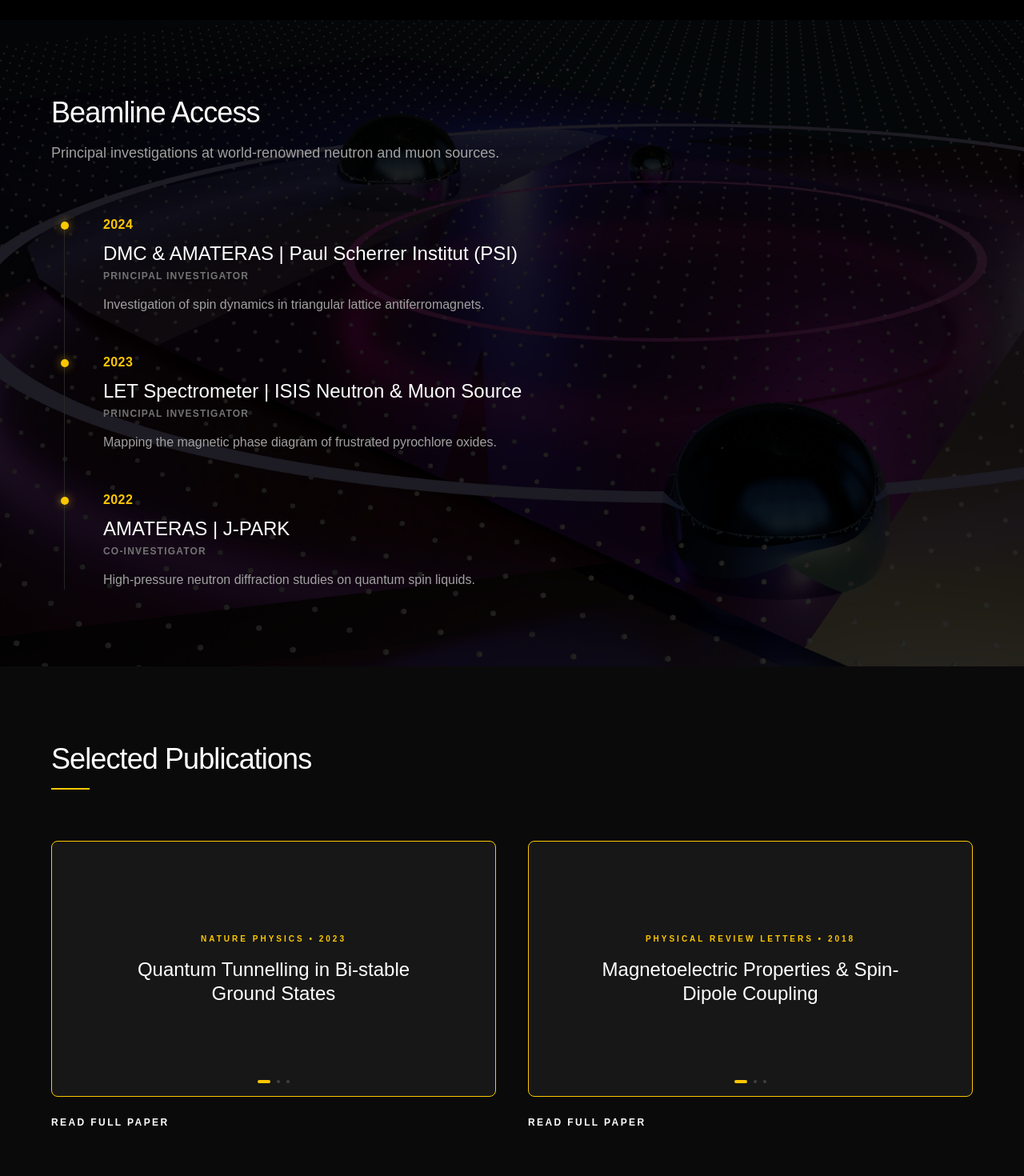
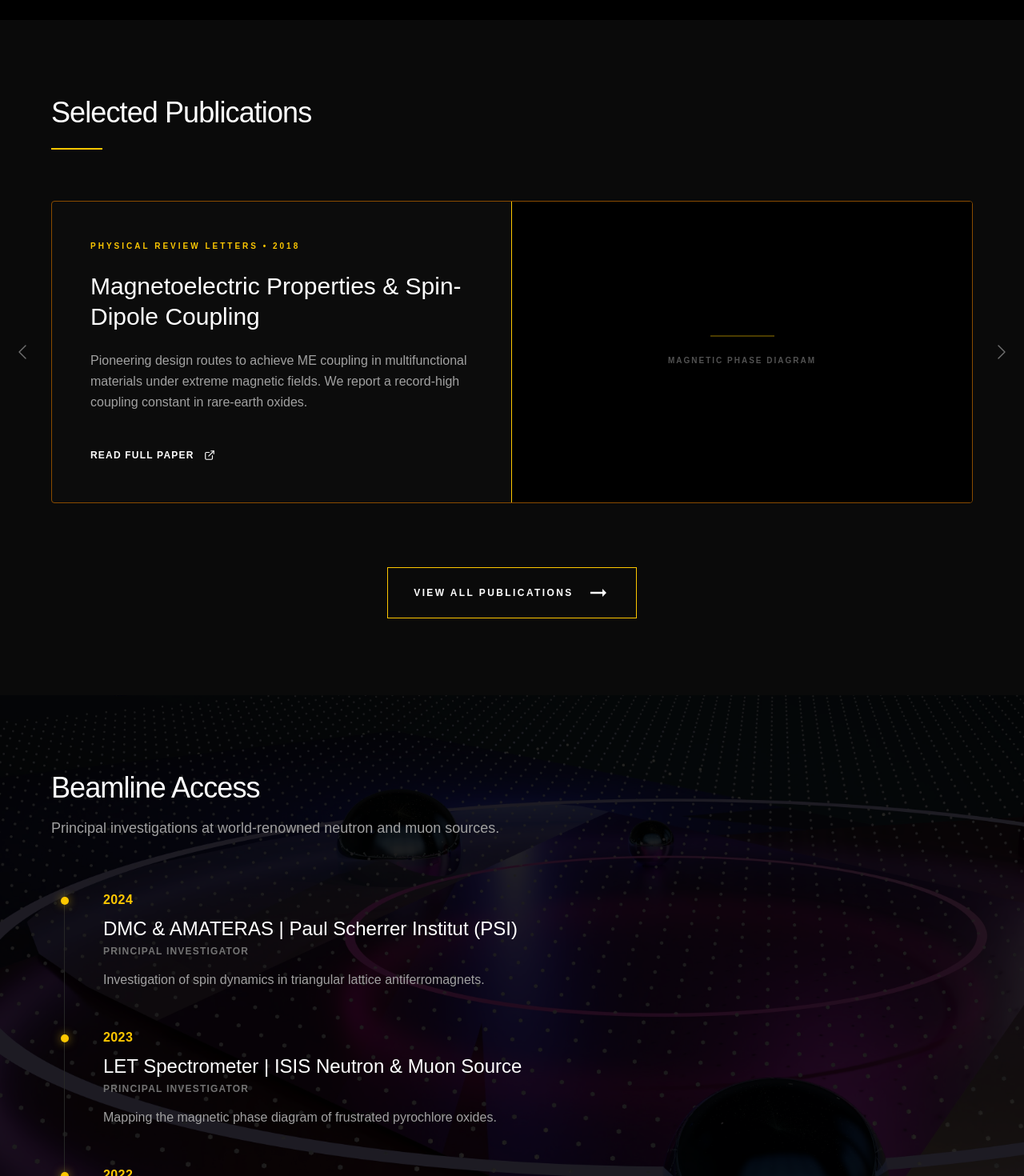
Before and after one commit to Dpsh613/Academic_Portfolio, a React (Vite) app: page / in a window 1280 px wide. Shown: the part 1300-2770 px from the top of the page at 80% size. Built offline with nearby package versions, Linux system fonts and the light colour scheme.

Commit message:
fixed publication section

```diff
--- a/src/App.jsx
+++ b/src/App.jsx
@@ -1,8 +1,8 @@
 import Header from "./components/Header.jsx";
 import HeroSection from "./components/HeroSection.jsx";
 import Research from "./components/Research.jsx";
+import Publications from "./components/Publications.jsx";
 import Beamline from "./components/Beamline.jsx";
-import Publications from "./components/Publications.jsx";
 import Talks from "./components/Talks.jsx";
 import Awards from "./components/Awards.jsx";
 import Gallery from "./components/Gallery.jsx";
@@ -15,8 +15,8 @@ export default function Portfolio() {
       <main>
         <HeroSection />
         <Research />
+        <Publications />
         <Beamline />
-        <Publications />
         <Talks />
         <Awards />
         <Gallery />
--- a/src/components/Awards.jsx
+++ b/src/components/Awards.jsx
@@ -4,7 +4,7 @@ import staggerContainer from "../animation/staggerContainer";
 
 const Awards = () => {
   return (
-    <section id="awards" className="py-24 px-8 md:px-16 bg-black">
+    <section id="awards" className="py-24 px-8 md:px-16 bg-neutral-950">
       <motion.div
         initial="hidden"
         whileInView="visible"
--- a/src/components/Gallery.jsx
+++ b/src/components/Gallery.jsx
@@ -27,10 +27,7 @@ const Gallery = () => {
   ];
 
   return (
-    <section
-      id="gallery"
-      className="py-24 px-8 md:px-16 bg-neutral-950 relative"
-    >
+    <section id="gallery" className="py-24 px-8 md:px-16 bg-black relative">
       <motion.div
         initial="hidden"
         whileInView="visible"
--- a/src/components/Header.jsx
+++ b/src/components/Header.jsx
@@ -3,11 +3,11 @@ import { useEffect, useState, useRef } from "react";
 const sections = [
   "home",
   "research",
+  "publications",
   "beamline",
-  "publications",
-  "collaborators",
   "talks",
   "awards",
+  "collaborators",
   "gallery",
 ];
 
--- a/src/components/Publications.jsx
+++ b/src/components/Publications.jsx
@@ -1,261 +1,144 @@
-// import { motion } from "framer-motion";
-// import fadeUpVariant from "../animation/fadeUpVariant";
-
-// const Publications = () => {
-//   return (
-//     <section id="publications" className="py-24 px-8 md:px-16 bg-neutral-950">
-//       <motion.div
-//         initial="hidden"
-//         whileInView="visible"
-//         viewport={{ once: true, margin: "-100px" }}
-//         variants={fadeUpVariant}
-//         className="mb-20"
-//       >
-//         <h3 className="font-heading text-4xl font-medium tracking-tight text-white">
-//           Selected Publications
-//         </h3>
-//         <div className="w-16 h-0.5 bg-yellow-400 mt-6"></div>
-//       </motion.div>
-
-//       <div className="flex flex-col gap-20">
-//         {[
-//           {
-//             tag: "Nature Physics • 2023",
-//             title: "Quantum Tunnelling in Bi-stable Ground States",
-//             desc: "Experimental evidence utilizing ND and INS techniques to observe spin-relaxation paradigms in novel lattice structures.",
-//           },
-//           {
-//             tag: "Physical Review Letters • 2018",
-//             title: "Magnetoelectric Properties & Spin-Dipole Coupling",
-//             desc: "Pioneering design routes to achieve ME coupling in multifunctional materials under extreme magnetic fields.",
-//           },
-//         ].map((pub, idx) => (
-//           <motion.div
-//             key={idx}
-//             initial="hidden"
-//             whileInView="visible"
-//             viewport={{ once: true, margin: "-100px" }}
-//             variants={fadeUpVariant}
-//             className="grid md:grid-cols-2 gap-10 md:gap-16 items-center border-b border-neutral-800 pb-20 last:border-0 last:pb-0"
-//           >
-//             <div>
-//               <span className="block text-sm font-bold uppercase tracking-widest text-yellow-400 mb-4">
-//                 {pub.tag}
-//               </span>
-//               <h4 className="font-heading text-3xl font-medium text-white mb-6">
-//                 {pub.title}
-//               </h4>
-//               <p className="text-neutral-400 leading-relaxed font-light mb-8">
-//                 {pub.desc}
-//               </p>
-//               <a
-//                 href="#"
-//                 className="inline-flex items-center gap-2 text-sm font-bold uppercase tracking-widest text-white hover:text-yellow-400 transition-colors group"
-//               >
-//                 Read Paper
-//               </a>
-//             </div>
-//             <div className="h-[300px] bg-black border border-neutral-800 rounded-sm flex items-center justify-center relative overflow-hidden group">
-//               {/* Placeholder for graphs */}
-//               <div className="absolute inset-0 bg-[radial-gradient(ellipse_at_center,_var(--tw-gradient-stops))] from-neutral-800 to-black opacity-40 group-hover:opacity-100 transition-opacity"></div>
-//               <span className="text-neutral-600 font-heading text-sm font-bold uppercase tracking-widest z-10">
-//                 Figure / Graph Data
-//               </span>
-//             </div>
-//           </motion.div>
-//         ))}
-//       </div>
-//     </section>
-//   );
-// };
-
-// export default Publications;
 import React, { useState, useEffect } from "react";
 import { motion, AnimatePresence } from "framer-motion";
-import {
-  MdKeyboardDoubleArrowLeft,
-  MdKeyboardDoubleArrowRight,
-} from "react-icons/md";
-// Install lucide-react or use SVGs
+import { ChevronLeft, ChevronRight, ExternalLink } from "lucide-react"; // Optional: npm i lucide-react
+import { MdOutlineArrowRightAlt } from "react-icons/md";
 import fadeUpVariant from "../animation/fadeUpVariant";
-import staggerContainer from "../animation/staggerContainer";
-
-const PublicationCard = ({ pub }) => {
-  const [currentSlide, setCurrentSlide] = useState(0);
-
-  // Auto-play logic: changes slide every 4 seconds
-  useEffect(() => {
-    const timer = setInterval(() => {
-      setCurrentSlide((prev) => (prev === 2 ? 0 : prev + 1));
-    }, 7000);
-    return () => clearInterval(timer);
-  }, []);
-
-  const nextSlide = (e) => {
-    e.preventDefault();
-    setCurrentSlide((prev) => (prev === 2 ? 0 : prev + 1));
-  };
-
-  const prevSlide = (e) => {
-    e.preventDefault();
-    setCurrentSlide((prev) => (prev === 0 ? 2 : prev - 1));
-  };
-
-  return (
-    <motion.div variants={fadeUpVariant} className="flex flex-col">
-      {/* The Sliding Card */}
-      <div className="relative py-24 px-8 md:px-16 group h-[320px] w-full bg-neutral-900 border border-yellow-400 rounded-lg overflow-hidden flex flex-col justify-center transition-all duration-300 hover:border-yellow-600">
-        {/* Navigation Arrows (Unsplash Style) */}
-        <button
-          onClick={prevSlide}
-          className="absolute left-2 z-20 p-2 rounded-full bg-black/50 text-white opacity-0 group-hover:opacity-100 transition-opacity hover:bg-black"
-        >
-          <MdKeyboardDoubleArrowLeft size={20} />
-        </button>
-        <button
-          onClick={nextSlide}
-          className="absolute right-2 z-20 p-2 rounded-full bg-black/50 text-white opacity-0 group-hover:opacity-100 transition-opacity hover:bg-black"
-        >
-          <MdKeyboardDoubleArrowRight size={20} />
-        </button>
-
-        {/* Content Slides */}
-        <div className="relative h-full w-full flex items-center justify-center overflow-hidden">
-          <AnimatePresence mode="wait">
-            {currentSlide === 0 && (
-              <motion.div
-                key="slide1"
-                initial={{ x: 20, opacity: 0 }}
-                animate={{ x: 0, opacity: 1 }}
-                exit={{ x: -20, opacity: 0 }}
-                className="text-center"
-              >
-                <span className="block text-[10px] font-bold uppercase tracking-[0.3em] text-yellow-400 mb-4">
-                  {pub.tag}
-                </span>
-                <h4 className="font-heading text-2xl font-medium text-white leading-tight">
-                  {pub.title}
-                </h4>
-              </motion.div>
-            )}
-
-            {currentSlide === 1 && (
-              <motion.div
-                key="slide2"
-                initial={{ x: 20, opacity: 0 }}
-                animate={{ x: 0, opacity: 1 }}
-                exit={{ x: -20, opacity: 0 }}
-                className="px-4"
-              >
-                <p className="text-neutral-400 text-center leading-relaxed text-sm italic">
-                  "{pub.desc}"
-                </p>
-              </motion.div>
-            )}
-
-            {currentSlide === 2 && (
-              <motion.div
-                key="slide3"
-                initial={{ x: 20, opacity: 0 }}
-                animate={{ x: 0, opacity: 1 }}
-                exit={{ x: -20, opacity: 0 }}
-                className="w-full h-full flex flex-col items-center justify-center"
-              >
-                <div className="w-full h-32 bg-neutral-800 rounded flex items-center justify-center border border-dashed border-neutral-700">
-                  <span className="text-[10px] text-neutral-500 uppercase tracking-widest">
-                    [ {pub.visualLabel} ]
-                  </span>
-                </div>
-                <p className="mt-4 text-[10px] text-neutral-500 uppercase tracking-tighter">
-                  Reference Visualization 01-A
-                </p>
-              </motion.div>
-            )}
-          </AnimatePresence>
-        </div>
-
-        {/* Slide Indicators (Dots) */}
-        <div className="absolute bottom-4 left-1/2 -translate-x-1/2 flex gap-2">
-          {[0, 1, 2].map((i) => (
-            <div
-              key={i}
-              className={`h-1 transition-all duration-300 rounded-full ${currentSlide === i ? "w-4 bg-yellow-400" : "w-1 bg-neutral-700"}`}
-            />
-          ))}
-        </div>
-      </div>
-
-      {/* Button Under the Card */}
-      <div className="mt-6 flex justify-start">
-        <a
-          href={pub.link}
-          className="inline-flex items-center gap-2 text-xs font-bold uppercase tracking-[0.2em] text-white hover:text-yellow-400 transition-colors group"
-        >
-          Read Full Paper
-          <span className="w-0 h-[1px] bg-yellow-400 transition-all duration-300 group-hover:w-8"></span>
-        </a>
-      </div>
-    </motion.div>
-  );
-};
 
 const Publications = () => {
-  const data = [
+  const [currentIndex, setCurrentIndex] = useState(0);
+
+  const pubData = [
     {
       tag: "Nature Physics • 2023",
       title: "Quantum Tunnelling in Bi-stable Ground States",
-      desc: "Experimental evidence utilizing ND and INS techniques to observe spin-relaxation paradigms in novel lattice structures.",
-      visualLabel: "Spin-Lattice Graph",
-      link: "#",
+      desc: "Experimental evidence utilizing ND and INS techniques to observe spin-relaxation paradigms in novel lattice structures. This study provides a new framework for understanding quantum fluctuations in frustrated magnets.",
+      imgLabel: "Excitation Spectrum Analysis",
     },
     {
       tag: "Physical Review Letters • 2018",
       title: "Magnetoelectric Properties & Spin-Dipole Coupling",
-      desc: "Pioneering design routes to achieve ME coupling in multifunctional materials under extreme magnetic fields.",
-      visualLabel: "ME Coupling Diagram",
-      link: "#",
+      desc: "Pioneering design routes to achieve ME coupling in multifunctional materials under extreme magnetic fields. We report a record-high coupling constant in rare-earth oxides.",
+      imgLabel: "Magnetic Phase Diagram",
     },
     {
       tag: "Advanced Materials • 2021",
       title: "Synthetic Antiferromagnets in Thin Films",
-      desc: "Exploring the thermal stability of synthetic AFMs for next-generation MRAM applications.",
-      visualLabel: "Thin Film Layering",
-      link: "#",
-    },
-    {
-      tag: "Journal of Applied Physics • 2020",
-      title: "Rare-Earth Oxides Synthesis",
-      desc: "Methodology for synthesizing high-purity rare-earth crystals under 15GPa pressure.",
-      visualLabel: "Crystal Structure",
-      link: "#",
+      desc: "Exploring the thermal stability of synthetic AFMs for next-generation MRAM applications. Our results demonstrate enhanced stability up to 400K.",
+      imgLabel: "Crystal Lattice Render",
     },
   ];
 
+  // Auto-slide logic
+  useEffect(() => {
+    const timer = setInterval(() => {
+      nextSlide();
+    }, 5000); // Changes every 5 seconds
+    return () => clearInterval(timer);
+  }, [currentIndex]);
+
+  const nextSlide = () => {
+    setCurrentIndex((prev) => (prev === pubData.length - 1 ? 0 : prev + 1));
+  };
+
+  const prevSlide = () => {
+    setCurrentIndex((prev) => (prev === 0 ? pubData.length - 1 : prev - 1));
+  };
+
   return (
     <section id="publications" className="py-24 px-8 md:px-16 bg-neutral-950">
+      {/* Section Header - Styled like your Research section */}
       <motion.div
         initial="hidden"
         whileInView="visible"
-        viewport={{ once: true }}
+        viewport={{ once: true, margin: "-100px" }}
         variants={fadeUpVariant}
         className="mb-16"
       >
         <h3 className="font-heading text-4xl font-medium tracking-tight text-white">
           Selected Publications
         </h3>
-        <div className="w-12 h-0.5 bg-yellow-400 mt-4"></div>
+        <div className="w-16 h-0.5 bg-yellow-400 mt-6"></div>
       </motion.div>
 
+      {/* Slider Container */}
+      <div className="relative group max-w-6xl mx-auto">
+        <AnimatePresence mode="wait">
+          <motion.div
+            key={currentIndex}
+            initial={{ opacity: 0, x: 20 }}
+            animate={{ opacity: 1, x: 0 }}
+            exit={{ opacity: 0, x: -20 }}
+            transition={{ duration: 0.5, ease: "easeInOut" }}
+            className="grid grid-cols-1 md:grid-cols-2 gap-0 border border-yellow-800 bg-neutral-900/20 rounded-sm overflow-hidden"
+          >
+            {/* Left Side: Content */}
+            <div className="p-8 md:p-12 flex flex-col justify-center border-b md:border-b-0 md:border-r border-yellow-400">
+              <span className="block text-[10px] font-bold uppercase tracking-[0.3em] text-yellow-400 mb-6">
+                {pubData[currentIndex].tag}
+              </span>
+              <h4 className="font-heading text-3xl font-medium text-white mb-6 leading-tight">
+                {pubData[currentIndex].title}
+              </h4>
+              <p className="text-neutral-400 font-light leading-relaxed mb-10">
+                {pubData[currentIndex].desc}
+              </p>
+
+              <div>
+                <a
+                  href="#"
+                  className="inline-flex items-center gap-3 text-xs font-bold uppercase tracking-widest text-white hover:text-yellow-400 transition-colors group/link"
+                >
+                  Read Full Paper
+                  <ExternalLink
+                    size={14}
+                    className="group-hover/link:translate-x-1 group-hover/link:-translate-y-1 transition-transform"
+                  />
+                </a>
+              </div>
+            </div>
+
+            {/* Right Side: Visual/Graph */}
+            <div className="bg-black relative min-h-[300px] flex items-center justify-center overflow-hidden">
+              {/* Subtle Grid Background */}
+              <div className="absolute inset-0 opacity-10 bg-[linear-gradient(to_right,#80808012_1px,transparent_1px),linear-gradient(to_bottom,#80808012_1px,transparent_1px)] bg-[size:30px_30px]"></div>
+
+              <div className="z-10 text-center">
+                <div className="w-20 h-0.5 bg-yellow-400/30 mx-auto mb-4"></div>
+                <span className="text-neutral-600 font-heading text-[10px] font-bold uppercase tracking-[0.2em]">
+                  {pubData[currentIndex].imgLabel}
+                </span>
+              </div>
+            </div>
+          </motion.div>
+        </AnimatePresence>
+
+        {/* Navigation Arrows */}
+        <button
+          onClick={prevSlide}
+          className="absolute left-[-20px] md:left-[-60px] top-1/2 -translate-y-1/2 p-2 text-neutral-500 hover:text-yellow-400 transition-colors"
+        >
+          <ChevronLeft size={32} strokeWidth={1} />
+        </button>
+        <button
+          onClick={nextSlide}
+          className="absolute right-[-20px] md:right-[-60px] top-1/2 -translate-y-1/2 p-2 text-neutral-500 hover:text-yellow-400 transition-colors"
+        >
+          <ChevronRight size={32} strokeWidth={1} />
+        </button>
+      </div>
+
+      {/* Section Footer: View All Button */}
       <motion.div
-        variants={staggerContainer}
         initial="hidden"
         whileInView="visible"
         viewport={{ once: true }}
-        className="grid grid-cols-1 md:grid-cols-2 gap-x-10 gap-y-16"
+        variants={fadeUpVariant}
+        className="mt-20 flex justify-center"
       >
-        {data.map((pub, idx) => (
-          <PublicationCard key={idx} pub={pub} />
-        ))}
+        <button className="px-8 py-4 border border-yellow-400 text-white text-xs font-bold uppercase tracking-[0.2em] hover:bg-yellow-400 hover:text-black transition-all duration-300 flex items-center gap-4">
+          View All Publications
+          <MdOutlineArrowRightAlt size={30} text-yellow-400 />
+        </button>
       </motion.div>
     </section>
   );
--- a/src/components/Talks.jsx
+++ b/src/components/Talks.jsx
@@ -6,11 +6,8 @@ const Talks = () => {
   return (
     <section
       id="talks"
-      className="relative w-full py-24 px-8 md:px-16 bg-[url('./assets/images/img3.jpg')] bg-cover bg-center bg-no-repeat"
+      className="relative w-full py-24 px-8 md:px-16 bg-black"
     >
-      {/* 3. The dark overlay. It is absolute so it doesn't affect the document flow */}
-      <div className="absolute inset-0 bg-black/85 z-0 pointer-events-none"></div>
-
       {/* 4. Content wrapper. 'relative z-10' keeps this ABOVE the dark overlay,
              and pushes the section height down normally, preventing overlaps. */}
       <div className="relative z-10">
```
